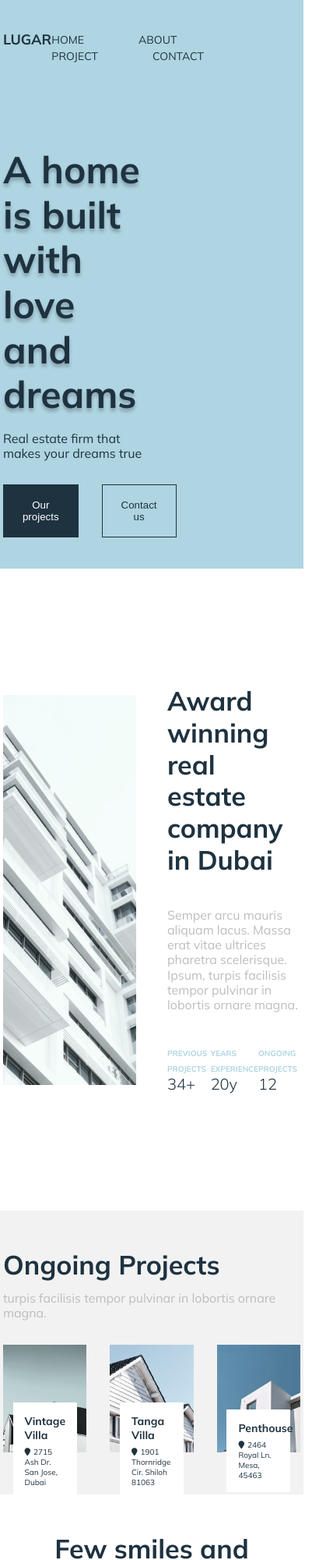
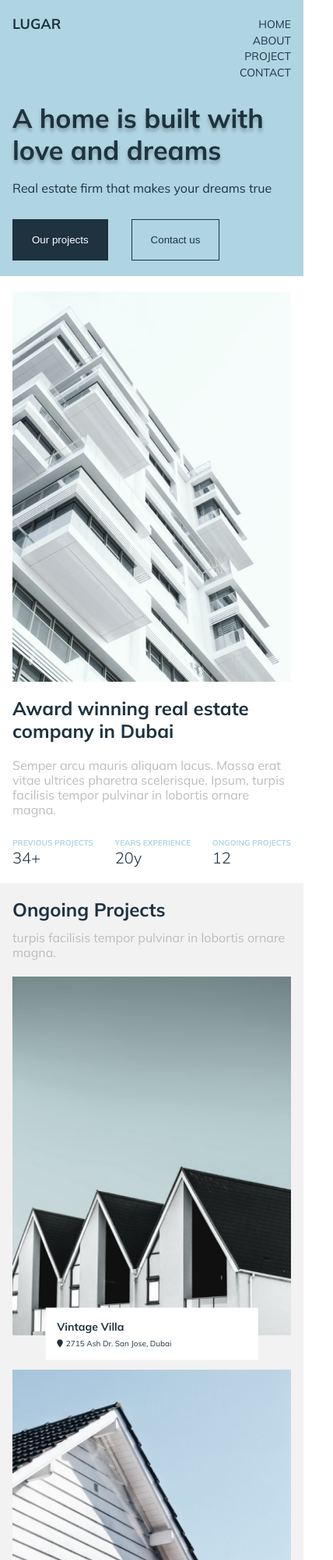
Before and after one commit to sthill13/Lugar, a plain HTML site: page index.html in a window 390 px wide. Shown: the top 2000 px of the page at 78% size, 428 px wide, since content can reach past the window. Drawn offline with Linux system fonts and the light colour scheme.

Commit message:
Phone Size Screen Changes

```diff
--- a/style.css
+++ b/style.css
@@ -352,7 +352,7 @@ img {
   font-style: normal;
   font-weight: 700;
   font-size: 32px;
-  line-height: 40px;
+  line-height: 120%;
   margin-bottom: 18px;
   /* Dark */
 
@@ -754,9 +754,78 @@ padding: 15px;
 }
 @media screen and (max-width: 576px) {
   .container{
-    max-width: 98%;
+   padding: 0 16px;
   }
   header ul.nav-list {
     flex-wrap: wrap;
   }
+  .lugar-contact-info {
+    flex-wrap: wrap;
+  }
+
+  header ul.nav-list li:not(:last-child) {
+    margin: 0;
+  }
+  header ul.nav-list {
+    display: initial;
+    text-align: right;
+  }
+  header, .awards, .smiles, .contact, footer, .ongoing-projects  {
+    padding: 20px 0;
+  }
+  header nav {
+    margin-bottom: 30px;
+  }
+  .tagline h1 {
+    font-size: 34px;
+  }
+  .hero-left {
+    max-width: 100%;
+  }
+  .award-item {
+    width: 100%;
+  }
+  .awards-img {
+    margin-right: 0;
+    margin-bottom: 20px;
+  }
+  .award-item.award-tagline h2 {
+    font-size: 24px;
+    margin-bottom: 20px;
 }
+.latin {
+  margin-bottom: 20px;
+}
+.stats {
+  justify-content: space-between;
+}
+.project-tagline h2 {
+  font-size: 24px;
+}
+.project-tagline p {
+  margin-bottom: 20px;
+}
+.project-pictures {
+
+  display: initial;
+}
+.vintage-villa, .tanga-villa, .penthouse {
+  width: 100%;
+  margin-bottom: 40px;
+}
+.penthouse {
+  margin-bottom: 30px;
+}
+
+.vintage-villa, .tanga-villa {
+  margin-right: 0;
+
+}
+.smiles-tagline h2 {
+  font-size: 24px;
+  margin-bottom: 20px;
+}
+.dream-house h3 {
+  font-size: 20px;
+}
+}
```
Also changed, not shown: web-dev-notes.txt.
